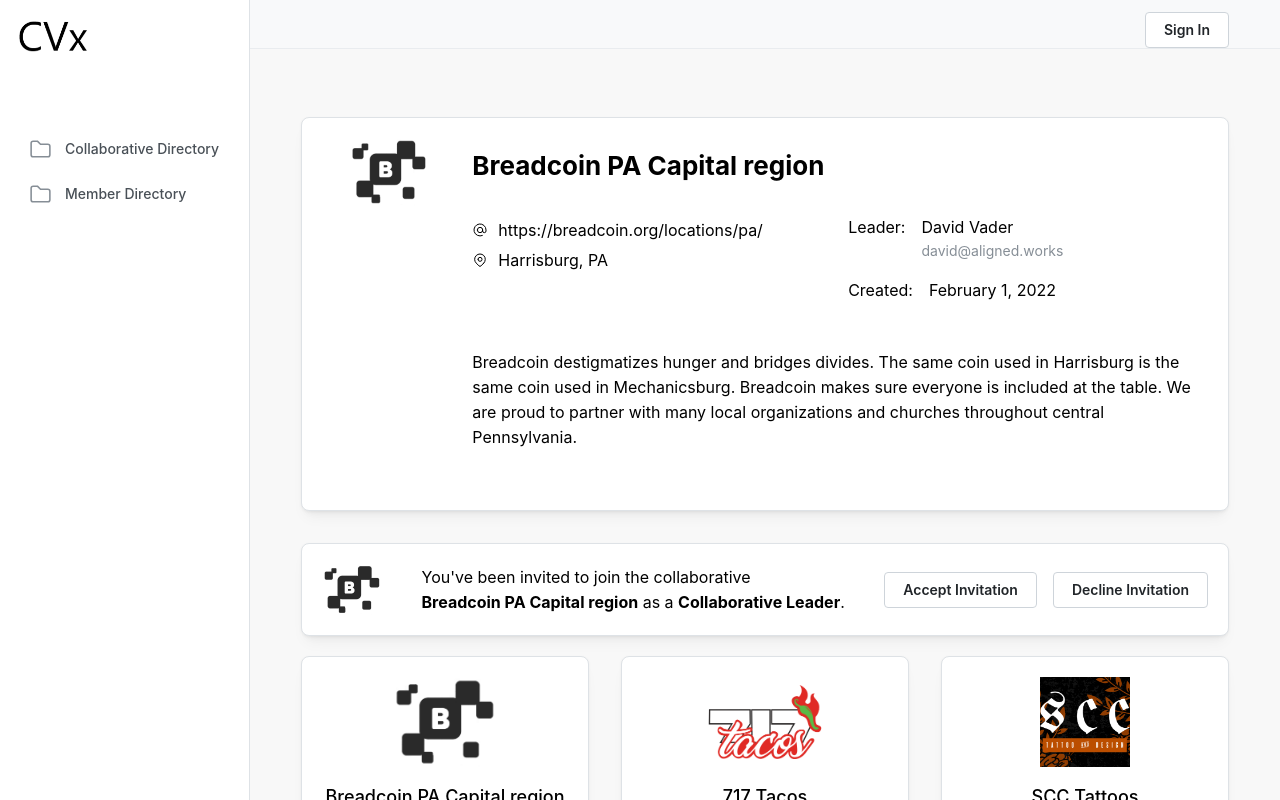
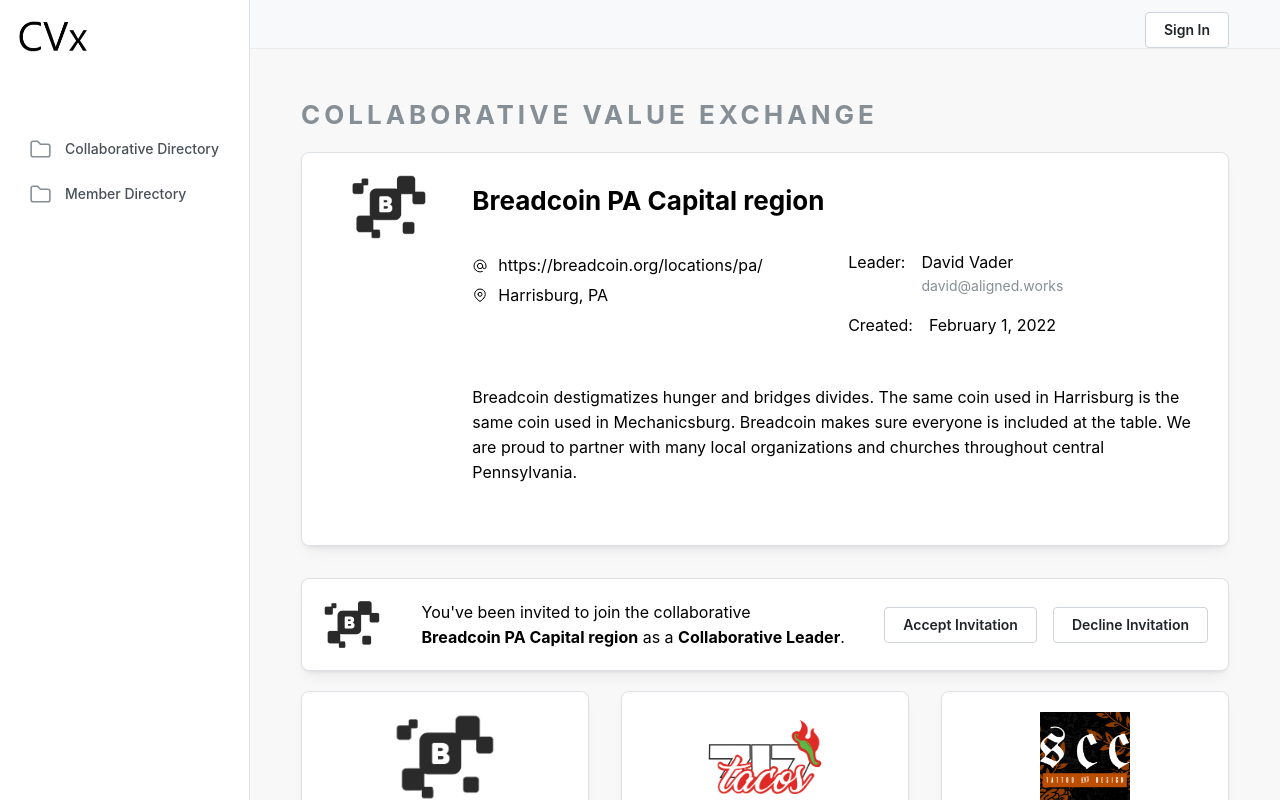
Before and after one commit to AlignedWorks/CVxMantineUI, a React (Vite) app: page /test in a window 1280 px wide. Shown: the top 800 px of the page. Built offline with nearby package versions, Linux system fonts and the light colour scheme.

Commit message:
Some minor layout tweaks

```diff
--- a/api/package.json
+++ /dev/null
@@ -1,3 +0,0 @@
-{
-    "type": "module"
-}
--- a/src/pages/Dashboard.page.tsx
+++ b/src/pages/Dashboard.page.tsx
@@ -1,4 +1,5 @@
 import { useEffect, useState } from "react";
+import { useAuth } from "../AuthContext.tsx";
 import {
   Container,
   Title,
@@ -44,6 +45,7 @@
   const [collabInvites, setCollabInvites] = useState<CollabInvite[]>([]);
   const [selectedRoles, setSelectedRoles] = useState<{ [userId: string]: string }>({}); // Temporary state for selected roles
   const [submittedUsers, setSubmittedUsers] = useState<{ [userId: string]: boolean }>({});
+  const { user } = useAuth();
   // const [loading, setLoading] = useState(true);
 
   const fetchDashboardData = () => {
@@ -170,8 +172,11 @@
   return (
     <>
       <Container size="md" py="xl">
+        <Title order={2} lts="4px" c="dimmed">
+            COLLABORATIVE VALUE EXCHANGE
+        </Title>
         <Title order={1} mb="md" pt="sm" pb="lg">
-              Dashboard
+            {user ? user.firstName + "'s " : ""}Dashboard
         </Title>
         <Group justify="center" mt="xl">
             <Link to="/create-collaborative">
@@ -201,7 +206,7 @@
               <Group justify="space-between">
                   <img src={invite.collabLogoUrl} alt="Collaborative Logo" width={60} />
                   <Text>
-                        You've been invited to join the collaborative<br/><strong>{invite.collabName}</strong> as a <strong>{invite.userRole}</strong>.
+                      You've been invited to join the collaborative<br/><strong><Link to={`/collaboratives/${invite.collabId}`} state={{ from: location.pathname }} style={{ textDecoration: 'none', color: 'inherit'}}>{invite.collabName}</Link></strong> as a <strong>{invite.userRole}</strong>.
                   </Text>
                   <div>
                       <Button
@@ -312,7 +317,6 @@
               </SimpleGrid>
           </Card>
         ))}
-
       </Container>
     </>
   );
--- a/src/pages/Test.page.tsx
+++ b/src/pages/Test.page.tsx
@@ -18,7 +18,7 @@
   Loader,
   Divider,
   Stack,
-  Center,
+  Center
 } from '@mantine/core';
 import { mock_collab_data, User, users, inviteStatusColors } from '../data.ts';
 import classes from './Test.module.css';
@@ -125,6 +125,10 @@
 
     return (
         <Container size="md" py="xl">
+            <Title order={2} lts="4px" c="dimmed">
+                COLLABORATIVE VALUE EXCHANGE
+            </Title>
+
             <Card shadow="sm" padding="lg" radius="md" withBorder mb="xl" mt="lg" ml="lx">
                 <Grid>
                     <Grid.Col span={2}>
```
Lines whose indentation alone changed are shown as unchanged.
